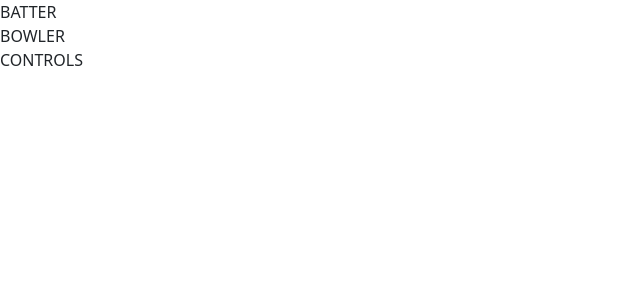
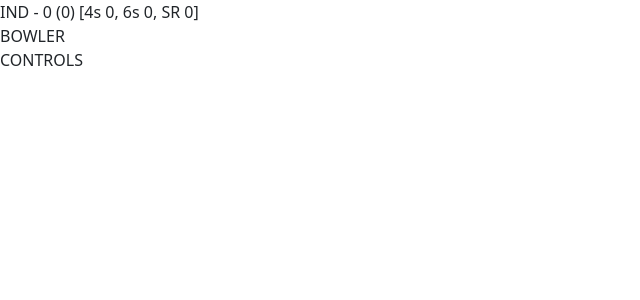
Before and after one commit to Hari-Shankar-Karthik/cricket-scorecard, a React (Vite) app: page / in a window 1280 px wide. Shown: the top 300 px of the page, without its empty margins (0-640 px from the left). Built offline with nearby package versions, Linux system fonts and the light colour scheme.

Commit message:
setup the batter displays

```diff
--- a/src/App.jsx
+++ b/src/App.jsx
@@ -3,7 +3,7 @@
 export default function App() {
   return (
     <div className="App">
-      <CricketScorecard />
+      <CricketScorecard battingTeamName="IND" bowlingTeamName="AUS"/>
     </div>
   );
 }
--- a/src/Batter.jsx
+++ b/src/Batter.jsx
@@ -1,3 +1,10 @@
-export default function Batter() {
-  return <div className="Batter">BATTER</div>;
+import getBatterStats from "./getBatterStats";
+
+export default function Batter({ batterName, ballsFaced, setBallsFaced }) {
+  const { runs, balls, fours, sixes, strikeRate } = getBatterStats(ballsFaced);
+  return (
+    <div className="Batter">
+      {batterName} - {runs} ({balls}) [4s {fours}, 6s {sixes}, SR {strikeRate}]
+    </div>
+  );
 }
--- a/src/CricketScorecard.jsx
+++ b/src/CricketScorecard.jsx
@@ -1,11 +1,18 @@
+import { useState } from "react";
 import Batter from "./Batter";
 import Bowler from "./Bowler";
 import Controls from "./Controls";
 
-export default function CricketScorecard() {
+export default function CricketScorecard({ battingTeamName, bowlingTeamName }) {
+  const [ballsFaced, setBallsFaced] = useState([]);
+  const [ballsBowled, setBallsBowled] = useState([]);
   return (
     <div className="CricketScorecard">
-      <Batter />
+      <Batter
+        batterName={battingTeamName}
+        ballsFaced={ballsFaced}
+        setBallsFaced={setBallsFaced}
+      />
       <Bowler />
       <Controls />
     </div>
--- /dev/null
+++ b/src/getBatterStats.js
@@ -0,0 +1,20 @@
+export default function get(ballsFaced) {
+  let runs = 0;
+  let balls = 0;
+  let fours = 0;
+  let sixes = 0;
+  for (const ball of ballsFaced) {
+    runs += ball;
+    balls++;
+    if (ball === 4) {
+      fours++;
+    } else if (ball === 6) {
+      sixes++;
+    }
+  }
+  let strikeRate = 0;
+  if (balls > 0) {
+    strikeRate = (runs * 100) / balls;
+  }
+  return { runs, balls, fours, sixes, strikeRate };
+}
```
